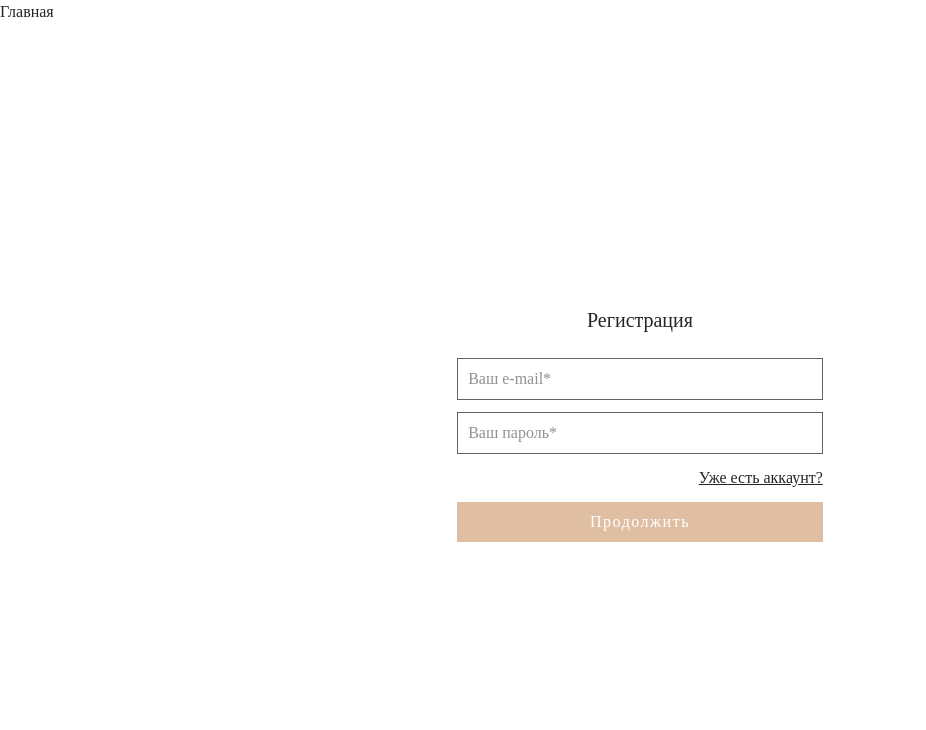
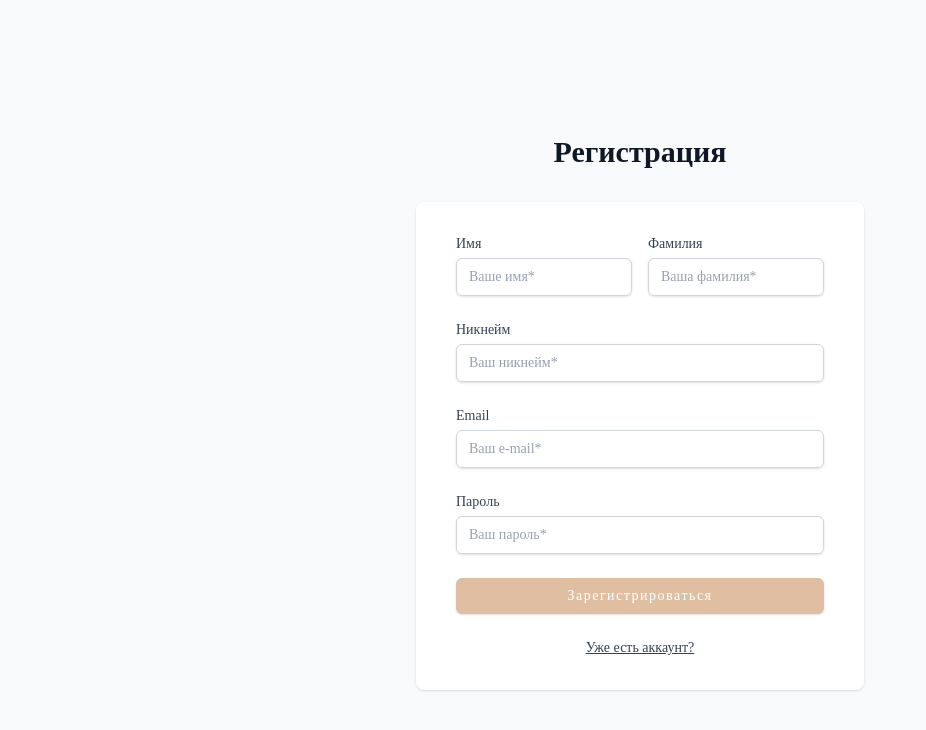
Before and after one commit to Ypags/shop-front, a Vue app: page /sign-up in a window 1280 px wide. Shown: the top 730 px of the page, without its empty margins (0-926 px from the left). Built offline with nearby package versions, Linux system fonts and the light colour scheme; a web font is replaced by a local one.

Commit message:
Новый дизайн у регистрации и авторизации, при регистрации у юзера имя фамиля и ник, отображение этих данных в профиле

```diff
--- a/src/pages/Profile.vue
+++ b/src/pages/Profile.vue
@@ -8,6 +8,11 @@ import axios from "axios";
 
 const hasToken = ref(false);
 const token = ref(null);
+
+if (localStorage.getItem("token")) {
+  hasToken.value = true;
+}
+
 const userInfo = computed(() => jwtDecode(localStorage.getItem("token")));
 const userEmail = computed(() => userInfo.value["email"] || "");
 const userRole = computed(
@@ -18,12 +23,8 @@ const userRole = computed(
 );
 const userNickname = computed(() => userInfo.value["nickname"] || "");
 const userName = computed(() => userInfo.value["name"] || "");
-const userSurname = computed(() => userInfo.value["surname"] || "");
+const userSurname = computed(() => userInfo.value["family_name"] || "");
 const userAddress = computed(() => userInfo.value["address"] || "");
-
-if (localStorage.getItem("token")) {
-  hasToken.value = true;
-}
 
 function logOut() {
   localStorage.removeItem("token");
@@ -33,7 +34,8 @@ function logOut() {
 async function sendData() {
   const newUser = {
     email: "admin@gmail.com",
-    password: "admin",
+    password: "admin123",
+    rememberMe: true,
   };
   const data = await axios
     .post("http://localhost:5082/api/Auth/login", newUser)
--- a/src/pages/signIn.vue
+++ b/src/pages/signIn.vue
@@ -4,10 +4,11 @@ import axios from "axios";
 import { useRouter } from "vue-router";
 
 const router = useRouter();
+const token = ref(null);
 
 const email = ref("");
 const pass = ref("");
-const token = ref(null);
+const rememberMe = ref(false);
 
 const alert = ref(null);
 
@@ -15,6 +16,7 @@ async function sendData() {
   const newUser = {
     email: email.value,
     password: pass.value,
+    rememberMe: true,
   };
   const data = await axios
     .post("http://localhost:5082/api/Auth/login", newUser)
@@ -38,28 +40,96 @@ async function sendData() {
 </script>
 
 <template>
-  <RouterLink to="/">Главная</RouterLink>
-  <div class="my-auto flex h-screen w-screen items-center justify-center">
-    <form @submit.prevent="sendData" class="flex w-2/7 flex-col gap-3">
-      <h2 class="mb-5 text-center text-xl">Авторизация</h2>
+  <div
+    class="flex min-h-screen flex-col justify-center bg-gray-50 py-12 sm:px-6 lg:px-8"
+  >
+    <div class="sm:mx-auto sm:w-full sm:max-w-md">
+      <h2 class="mt-6 text-center text-3xl font-extrabold text-gray-900">
+        Авторизация
+      </h2>
+    </div>
+
+    <div class="mt-8 sm:mx-auto sm:w-full sm:max-w-md">
+      <div class="bg-white px-4 py-8 shadow sm:rounded-lg sm:px-10">
+        <form @submit.prevent="sendData" class="space-y-6">
+          <div>
+            <label for="email" class="block text-sm font-medium text-gray-700"
+              >Email</label
+            >
+            <div class="mt-1">
               <input
-        class="input py-2"
+                id="email"
                 v-model="email"
                 type="email"
+                required
+                class="focus:ring-beige focus:border-beige block w-full appearance-none rounded-md border border-gray-300 px-3 py-2 placeholder-gray-400 shadow-sm focus:outline-none sm:text-sm"
                 placeholder="Ваш e-mail*"
               />
+            </div>
+          </div>
+
+          <div>
+            <label
+              for="password"
+              class="block text-sm font-medium text-gray-700"
+              >Пароль</label
+            >
+            <div class="mt-1">
               <input
-        class="input py-2"
+                id="password"
                 v-model="pass"
                 type="password"
+                required
+                class="focus:ring-beige focus:border-beige block w-full appearance-none rounded-md border border-gray-300 px-3 py-2 placeholder-gray-400 shadow-sm focus:outline-none sm:text-sm"
                 placeholder="Ваш пароль*"
               />
-      <div class="flex justify-between">
-        <p class="cursor-pointer underline">Забыли пароль?</p>
-        <RouterLink to="/sign-up" class="underline">Нет аккаунта?</RouterLink>
             </div>
-      <h3 v-if="alert" class="text-red-600">{{ alert }}</h3>
-      <button class="button--beige py-2" type="submit">ВОЙТИ</button>
+          </div>
+
+          <div class="flex items-center justify-between">
+            <div class="flex items-center">
+              <input
+                id="remember-me"
+                type="checkbox"
+                v-model="rememberMe"
+                class="text-beige focus:ring-beige h-4 w-4 rounded border-gray-300"
+              />
+              <label for="remember-me" class="ml-2 block text-sm text-gray-700">
+                Запомнить меня
+              </label>
+            </div>
+            <div class="text-sm">
+              <a
+                href="#"
+                class="font-medium text-gray-700 underline hover:text-black"
+              >
+                Забыли пароль?
+              </a>
+            </div>
+          </div>
+
+          <div v-if="alert" class="text-center text-sm text-red-600">
+            {{ alert }}
+          </div>
+
+          <div>
+            <button
+              type="submit"
+              class="button--beige flex w-full justify-center rounded-md py-2 text-sm font-medium shadow-sm"
+            >
+              Войти
+            </button>
+          </div>
+          <div class="text-center text-sm">
+            <RouterLink
+              to="/sign-up"
+              class="font-medium text-gray-700 underline hover:text-black"
+            >
+              Еще не зарегистрированы?
+            </RouterLink>
+          </div>
         </form>
       </div>
+    </div>
+  </div>
 </template>
--- a/src/pages/signUp.vue
+++ b/src/pages/signUp.vue
@@ -5,51 +5,182 @@ import axios from "axios";
 import { useRouter } from "vue-router";
 const router = useRouter();
 
-const email = ref(null);
-const pass = ref(null);
+const alertError = ref(null);
+
+const user = ref({
+  email: "",
+  password: "",
+  nickName: "",
+  firstName: "",
+  surName: "",
+});
 
 async function sendData() {
   const newUser = {
-    email: email.value,
-    password: pass.value,
+    email: user.value.email,
+    password: user.value.password,
+    nickName: user.value.nickName,
+    firstName: user.value.firstName,
+    surName: user.value.surName,
   };
-  if (newUser != null) {
+  console.log(newUser);
+
   const data = await axios
     .post("http://localhost:5082/api/Auth/register", newUser)
     .then(function (response) {
       console.log(response);
       router.push("/sign-in");
+      // const newUser = {
+      //   email: user.value.email,
+      //   password: user.value.password,
+      // };
+      // const data = axios
+      //   .post("http://localhost:5082/api/Auth/login", newUser)
+      //   .then(function (response) {
+      //     console.log(response);
+      //     localStorage.setItem("token", response.data.token);
+      //     router.push("/");
+      //   });
     })
 
     .catch(function (error) {
-        console.log(error);
+      if (error.response && error.response.status === 415) {
+        alertError.value = "Формат содержимого не поддерживается сервером";
+      } else if (error.response && error.response.status === 400) {
+        alertError.value =
+          "Cервер не может обработать данные в том виде, в котором вы их отправляете";
+      } else {
+        console.error("Ошибка:", error.message);
+        alertError.value = "Произошла ошибка при регистрации";
+      }
     });
   return data;
-  }
 }
 </script>
 
 <template>
-  <RouterLink to="/">Главная</RouterLink>
-  <div class="my-auto flex h-screen w-screen items-center justify-center">
-    <form @submit.prevent="sendData" class="flex w-2/7 flex-col gap-3">
-      <h2 class="mb-3 text-center text-xl">Регистрация</h2>
+  <div
+    class="flex min-h-screen flex-col justify-center bg-gray-50 py-12 sm:px-6 lg:px-8"
+  >
+    <div class="sm:mx-auto sm:w-full sm:max-w-md">
+      <h2 class="mt-6 text-center text-3xl font-extrabold text-gray-900">
+        Регистрация
+      </h2>
+    </div>
+
+    <div class="mt-8 sm:mx-auto sm:w-full sm:max-w-md">
+      <div class="bg-white px-4 py-8 shadow sm:rounded-lg sm:px-10">
+        <form @submit.prevent="sendData" class="space-y-6">
+          <div class="grid grid-cols-2 gap-4">
+            <div>
+              <label
+                for="firstName"
+                class="block text-sm font-medium text-gray-700"
+                >Имя</label
+              >
+              <div class="mt-1">
                 <input
-        class="input py-2"
-        v-model="email"
+                  v-model="user.firstName"
+                  type="text"
+                  required
+                  class="focus:ring-beige focus:border-beige block w-full appearance-none rounded-md border border-gray-300 px-3 py-2 placeholder-gray-400 shadow-sm focus:outline-none sm:text-sm"
+                  placeholder="Ваше имя*"
+                />
+              </div>
+            </div>
+            <div>
+              <label
+                for="surName"
+                class="block text-sm font-medium text-gray-700"
+                >Фамилия</label
+              >
+              <div class="mt-1">
+                <input
+                  v-model="user.surName"
+                  type="text"
+                  required
+                  class="focus:ring-beige focus:border-beige block w-full appearance-none rounded-md border border-gray-300 px-3 py-2 placeholder-gray-400 shadow-sm focus:outline-none sm:text-sm"
+                  placeholder="Ваша фамилия*"
+                />
+              </div>
+            </div>
+          </div>
+
+          <div>
+            <label
+              for="nickName"
+              class="block text-sm font-medium text-gray-700"
+              >Никнейм</label
+            >
+            <div class="mt-1">
+              <input
+                v-model="user.nickName"
+                type="text"
+                required
+                class="focus:ring-beige focus:border-beige block w-full appearance-none rounded-md border border-gray-300 px-3 py-2 placeholder-gray-400 shadow-sm focus:outline-none sm:text-sm"
+                placeholder="Ваш никнейм*"
+              />
+            </div>
+          </div>
+
+          <div>
+            <label for="email" class="block text-sm font-medium text-gray-700"
+              >Email</label
+            >
+            <div class="mt-1">
+              <input
+                v-model="user.email"
                 type="email"
+                required
+                class="focus:ring-beige focus:border-beige block w-full appearance-none rounded-md border border-gray-300 px-3 py-2 placeholder-gray-400 shadow-sm focus:outline-none sm:text-sm"
                 placeholder="Ваш e-mail*"
               />
+            </div>
+          </div>
+
+          <div>
+            <label
+              for="password"
+              class="block text-sm font-medium text-gray-700"
+              >Пароль</label
+            >
+            <div class="mt-1">
               <input
-        class="input py-2"
-        v-model="pass"
+                v-model="user.password"
                 type="password"
+                required
+                class="focus:ring-beige focus:border-beige block w-full appearance-none rounded-md border border-gray-300 px-3 py-2 placeholder-gray-400 shadow-sm focus:outline-none sm:text-sm"
                 placeholder="Ваш пароль*"
               />
-      <RouterLink to="/sign-in" class="flex justify-end underline"
-        >Уже есть аккаунт?</RouterLink
+            </div>
+          </div>
+
+          <div
+            v-if="alertError"
+            class="rounded-lg bg-red-50 p-4 text-sm text-red-600"
           >
-      <button class="button--beige py-2" type="submit">Продолжить</button>
+            {{ alertError }}
+          </div>
+
+          <div>
+            <button
+              type="submit"
+              class="button--beige flex w-full justify-center rounded-md py-2 text-sm font-medium shadow-sm"
+            >
+              Зарегистрироваться
+            </button>
+          </div>
+
+          <div class="text-center text-sm">
+            <RouterLink
+              to="/sign-in"
+              class="font-medium text-gray-700 underline hover:text-black"
+            >
+              Уже есть аккаунт?
+            </RouterLink>
+          </div>
         </form>
       </div>
+    </div>
+  </div>
 </template>
```
Lines whose indentation alone changed are shown as unchanged.
